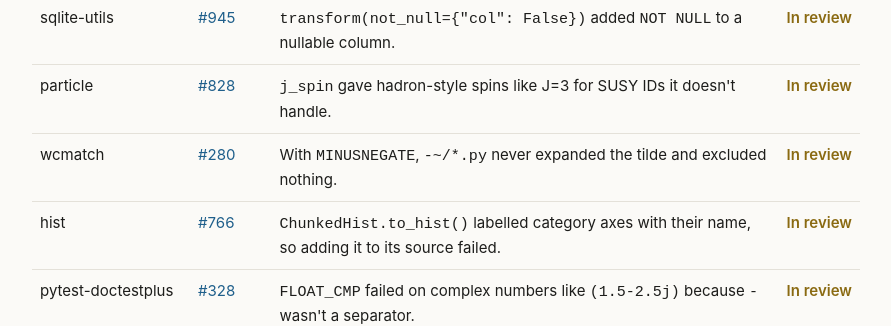
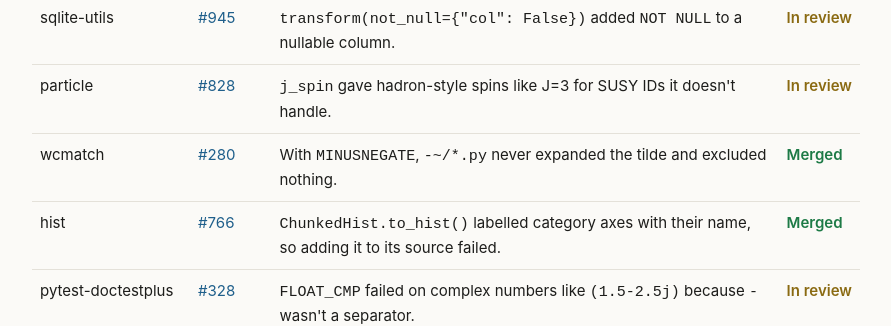
Before and after one commit to abhishekcpp007/abhishekcpp007.github.io, a plain HTML site: page index.html in a window 1280 px wide. Shown: the part 4063-4389 px from the top of the page, without its empty margins (194-1085 px from the left). Drawn offline with Linux system fonts and the light colour scheme.

Commit message:
Mark hist and wcmatch PRs merged

```diff
--- a/index.html
+++ b/index.html
@@ -146,8 +146,8 @@ footer{margin-top:48px;color:var(--muted);font-size:.85rem}
       <tr><td>nbformat</td><td><a href="https://github.com/jupyter/nbformat/pull/474">#474</a></td><td>A form feed in a v3 cell added extra newlines on every round trip.</td><td class="s o">In review</td></tr>
       <tr><td>sqlite-utils</td><td><a href="https://github.com/simonw/sqlite-utils/pull/945">#945</a></td><td><code>transform(not_null={"col": False})</code> added <code>NOT NULL</code> to a nullable column.</td><td class="s o">In review</td></tr>
       <tr><td>particle</td><td><a href="https://github.com/scikit-hep/particle/pull/828">#828</a></td><td><code>j_spin</code> gave hadron-style spins like J=3 for SUSY IDs it doesn't handle.</td><td class="s o">In review</td></tr>
-      <tr><td>wcmatch</td><td><a href="https://github.com/facelessuser/wcmatch/pull/280">#280</a></td><td>With <code>MINUSNEGATE</code>, <code>-~/*.py</code> never expanded the tilde and excluded nothing.</td><td class="s o">In review</td></tr>
-      <tr><td>hist</td><td><a href="https://github.com/scikit-hep/hist/pull/766">#766</a></td><td><code>ChunkedHist.to_hist()</code> labelled category axes with their name, so adding it to its source failed.</td><td class="s o">In review</td></tr>
+      <tr><td>wcmatch</td><td><a href="https://github.com/facelessuser/wcmatch/pull/280">#280</a></td><td>With <code>MINUSNEGATE</code>, <code>-~/*.py</code> never expanded the tilde and excluded nothing.</td><td class="s m">Merged</td></tr>
+      <tr><td>hist</td><td><a href="https://github.com/scikit-hep/hist/pull/766">#766</a></td><td><code>ChunkedHist.to_hist()</code> labelled category axes with their name, so adding it to its source failed.</td><td class="s m">Merged</td></tr>
       <tr><td>pytest-doctestplus</td><td><a href="https://github.com/scientific-python/pytest-doctestplus/pull/328">#328</a></td><td><code>FLOAT_CMP</code> failed on complex numbers like <code>(1.5-2.5j)</code> because <code>-</code> wasn't a separator.</td><td class="s o">In review</td></tr>
       <tr><td>vector</td><td><a href="https://github.com/scikit-hep/vector/pull/763">#763</a></td><td><code>isclose</code> on two rho-phi vectors failed across the &plusmn;&pi; seam.</td><td class="s o">In review</td></tr>
     </tbody>
```
